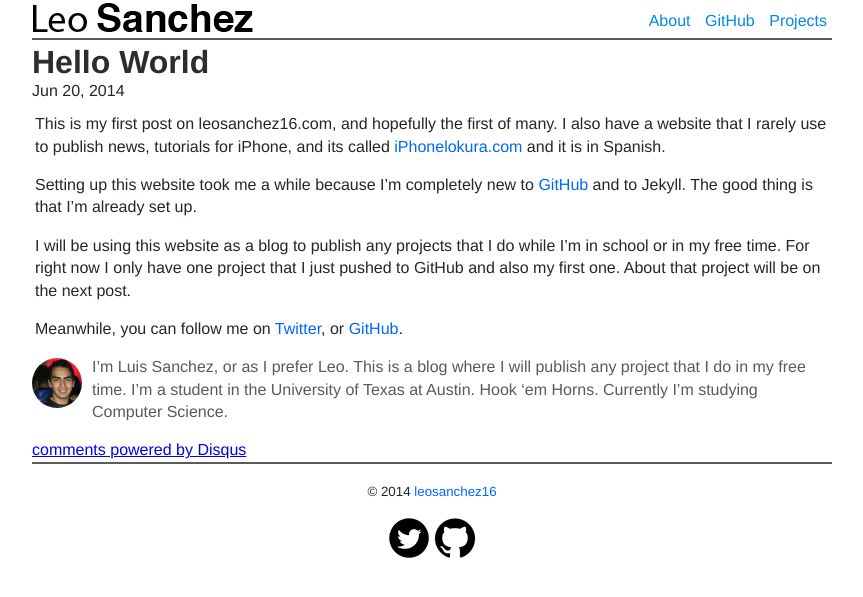
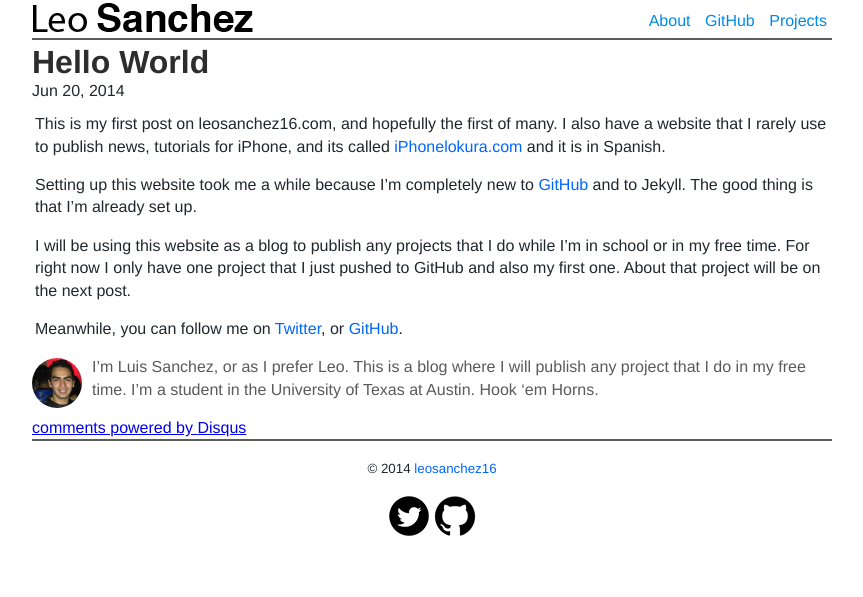
Before and after one commit to leosanchez16/leosanchez16.github.io, a Jekyll site: the page built from _posts/2014-06-20-hello-world.md, in a window 1280 px wide. Shown: the top 597 px of the page, without its empty margins (208-1071 px from the left). Built offline with Jekyll 4.4.1, drawn with Linux system fonts in a browser that asks for light colours; comment, search, counter and statistics services are not loaded.

Commit message:
Update about.share.html

```diff
--- a/_includes/about.share.html
+++ b/_includes/about.share.html
@@ -6,7 +6,7 @@
 		<div id="avatar">
 			<a href="http://twitter.com/leosanchez16" title="Follow me on Twitter!"><img src="/img/avatar.jpeg"  height="50" width="50"></a>
 		</div>
-		<p>I’m Luis Sanchez, or as I prefer Leo. This is a blog where I will publish any project that I do in my free time. I’m a student in the University of Texas at Austin. Hook ‘em Horns. Currently I’m studying Computer Science.</p>
+		<p>I’m Luis Sanchez, or as I prefer Leo. This is a blog where I will publish any project that I do in my free time. I’m a student in the University of Texas at Austin. Hook ‘em Horns.</p>
 
 	</div>
 </div>
```
